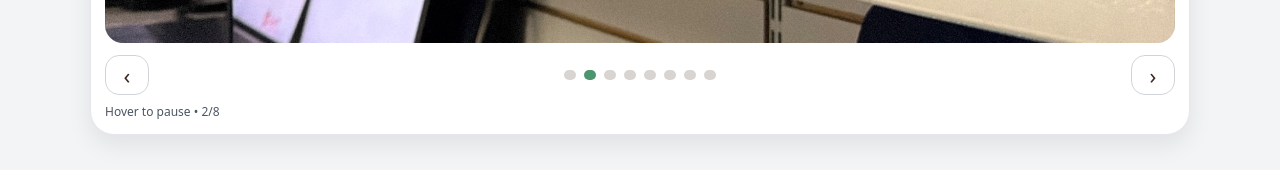
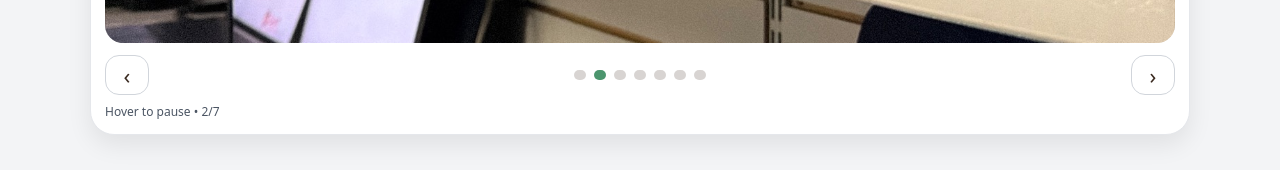
Before and after one commit to RoryShore/roryshore.com, a React (Vite) app: page / in a window 1280 px wide. Shown: the part 1178-1348 px from the top of the page. Built offline with nearby package versions, Linux system fonts and the light colour scheme.

Commit message:
Remove img8 and update slideshow component
Removed unused image import and updated slideshow images.

```diff
--- a/src/pages/Home.jsx
+++ b/src/pages/Home.jsx
@@ -9,7 +9,7 @@ import img4 from "../assets/31DB5383-5C37-4732-89B0-3628B2DE6358.jpeg";
 import img5 from "../assets/IMG_6322.jpeg";
 import img6 from "../assets/IMG_6389.jpeg";
 import img7 from "../assets/IMG_7078.JPG";
-import img8 from "../assets/IMG_6399.png";
+//import img8 from "../assets/IMG_6399.png";
 
 export default function Home() {
   return (
@@ -67,7 +67,7 @@ export default function Home() {
         </p>
 
         <div className="slideshowWrap">
-          <Slideshow images={[img1, img2, img3, img4, img5, img6, img7, img8]} intervalMs={4500} />
+          <Slideshow images={[img1, img2, img3, img4, img5, img6, img7]} intervalMs={4500} />
         </div>
       </section>
 
```
